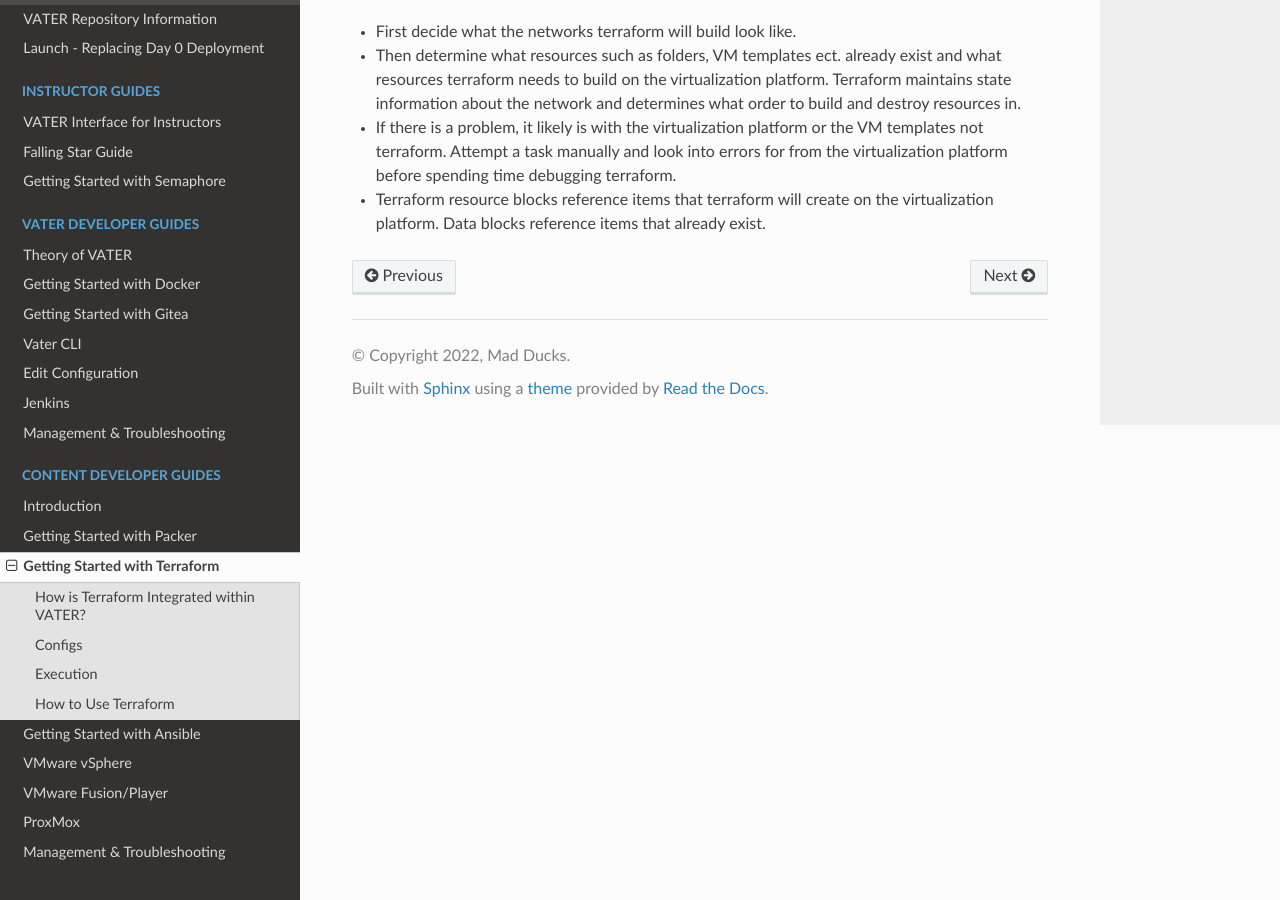
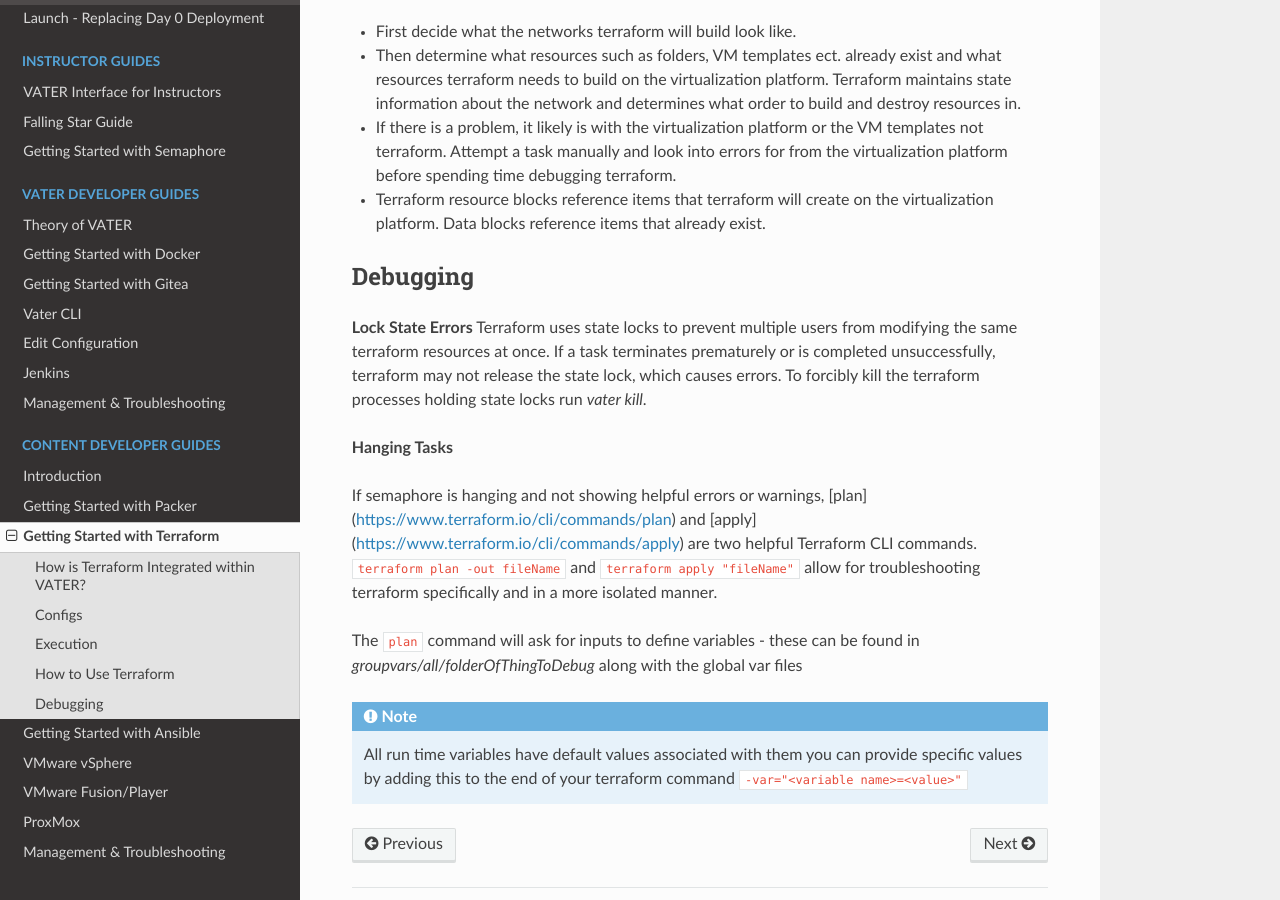
Before and after one commit to dev4vater/vater, a Sphinx documentation site: the page built from docs/source/terraform.rst, in a window 1280 px wide and 900 px high, scrolled down 1515 px. Built offline with Sphinx 7.4.7 and the Read the Docs theme 2.0.0, drawn with Linux system fonts in a browser that asks for light colours.

Commit message:
Update terraform.rst

```diff
--- a/docs/source/terraform.rst
+++ b/docs/source/terraform.rst
@@ -41,3 +41,18 @@ How to Use Terraform
 - Then determine what resources such as folders, VM templates ect. already exist and what resources terraform needs to build on the virtualization platform. Terraform maintains state information about the network and determines what order to build and destroy resources in.
 - If there is a problem, it likely is with the virtualization platform or the VM templates not terraform. Attempt a task manually and look into errors for from the virtualization platform before spending time debugging terraform.
 - Terraform resource blocks reference items that terraform will create on the virtualization platform. Data blocks reference items that already exist.
+
+Debugging
+~~~~~~~~~~~~~~~~
+
+**Lock State Errors**
+Terraform uses state locks to prevent multiple users from modifying the same terraform resources at once.  If a task terminates prematurely or is completed unsuccessfully, terraform may not release the state lock, which causes errors.  To forcibly kill the terraform processes holding state locks run `vater kill`.
+
+**Hanging Tasks**
+
+If semaphore is hanging and not showing helpful errors or warnings, [plan](https://www.terraform.io/cli/commands/plan) and [apply](https://www.terraform.io/cli/commands/apply) are two helpful Terraform CLI commands.
+``terraform plan -out fileName`` and ``terraform apply "fileName"`` allow for troubleshooting terraform specifically and in a more isolated manner.
+
+The ``plan`` command will ask for inputs to define variables - these can be found in `groupvars/all/folderOfThingToDebug` along with the global var files
+
+.. Note:: All run time variables have default values associated with them you can provide specific values by adding this to the end of your terraform command ``-var="<variable name>=<value>"``
```
